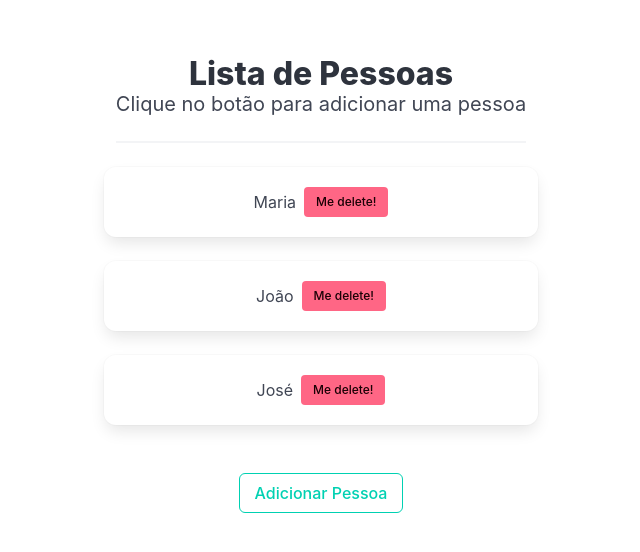
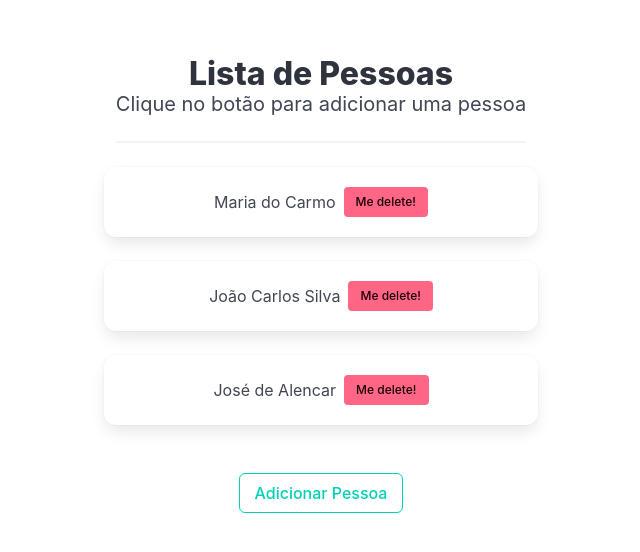
Before and after one commit to Melksedeque/performance-com-react, a React (Vite) app: page / in a window 1280 px wide. Shown: the part 116-668 px from the top of the page, without its empty margins (319-959 px from the left). Built offline with nearby package versions, Linux system fonts and the light colour scheme.

Commit message:
Adição de sobrenome

```diff
--- a/src/components/ListaPessoas/index.jsx
+++ b/src/components/ListaPessoas/index.jsx
@@ -5,7 +5,11 @@ import faker from "faker";
 faker.locale = "pt_BR";
 
 export default function ListaPessoas() {
-  const [pessoas, setPessoas] = useState(["Maria", "João", "José"]);
+  const [pessoas, setPessoas] = useState([
+    "Maria do Carmo",
+    "João Carlos Silva",
+    "José de Alencar",
+  ]);
 
   const deletarPessoa = useCallback((id) => {
     setPessoas((listaAnterior) =>
```
